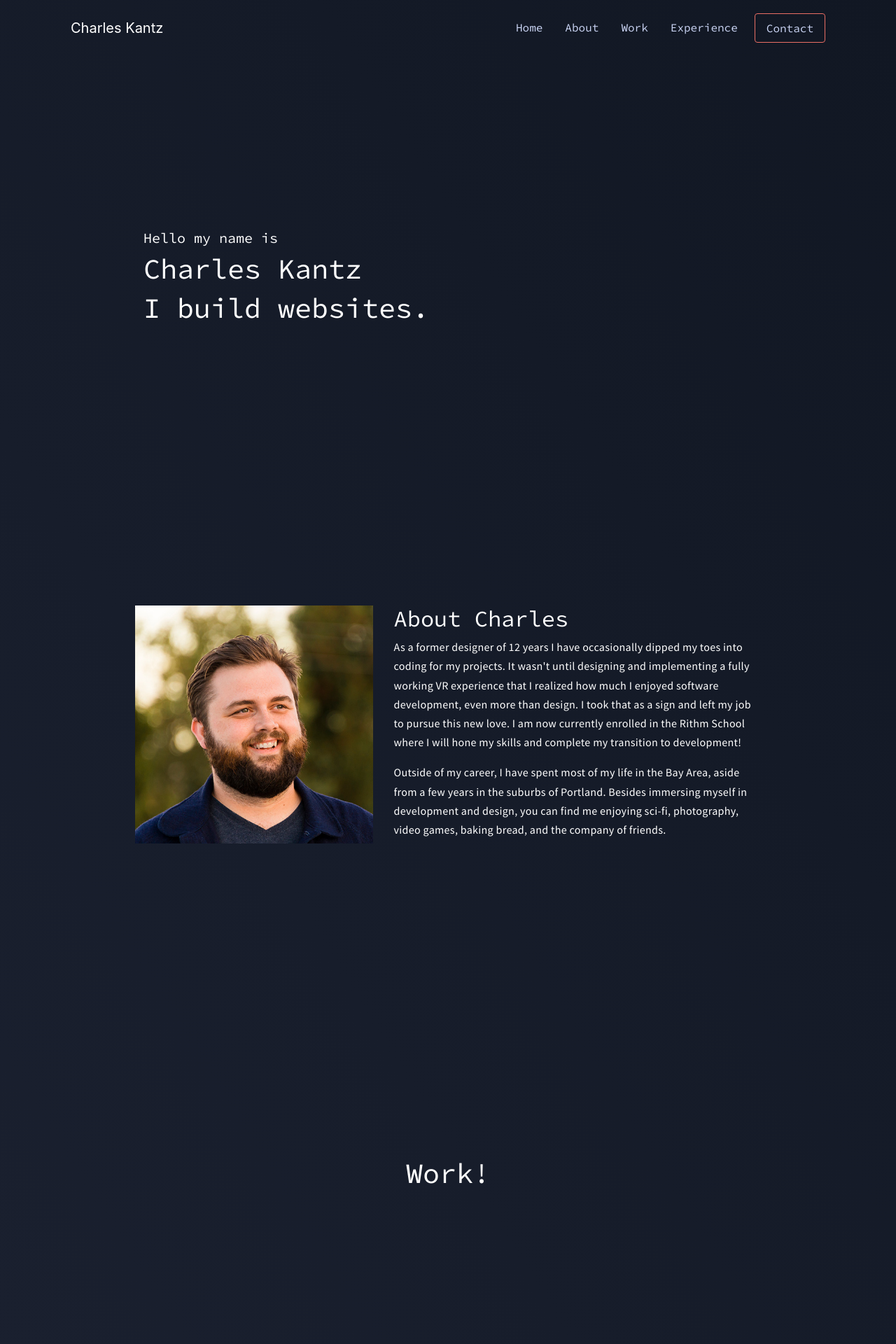
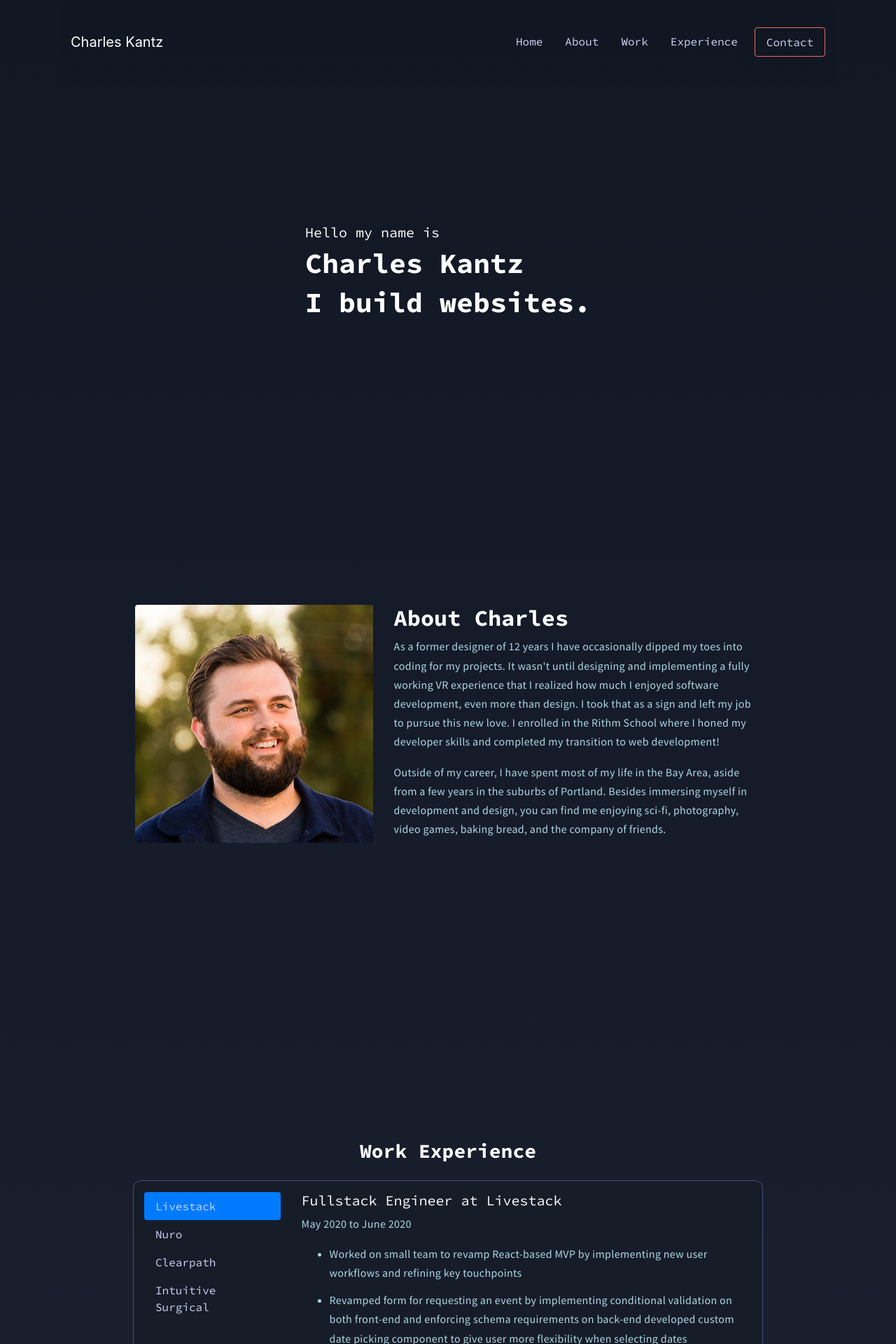
Before and after one commit to charleskantz/personal-site-v02, a React (Create React App) app: page / in a window 1280 px wide. Shown: the top 1920 px of the page at 70% size. Built offline with nearby package versions, Linux system fonts and the light colour scheme.

Commit message:
work data WIP

```diff
--- a/package.json
+++ b/package.json
@@ -9,6 +9,7 @@
     "bootstrap": "^4.5.0",
     "node-sass": "^4.14.1",
     "react": "^16.13.1",
+    "react-bootstrap": "^1.0.1",
     "react-dom": "^16.13.1",
     "react-router-dom": "^5.2.0",
     "react-router-hash-link": "^1.2.2",
--- a/src/About.js
+++ b/src/About.js
@@ -1,25 +1,34 @@
 import React from 'react';
 import selfie from './images/ckantz_portrait_sm.jpg';
+import {
+  Container,
+  Row,
+  Col,
+  Image
+} from 'react-bootstrap';
 
 function About() {
   return (
-    <div id="about" className="sectionContainer container">
-      <div className="row">
-        <div className="col-12 col-md-5 col-lg-4 offset-lg-1">
-          <div className="selfPortrait">
-            <img src={selfie} class="img-fluid" alt="portrait of Charles Kantz" />
-          </div>
-        </div>
-        <div className="col-12 col-md-7 col-lg-6">
-          <h2>About Charles</h2>
+    <Container id="about" className="sectionContainer">
+      <Row>
+        <Col
+          xs={{ span: 8, offset: 2 }}
+          md={{ span: 5, offset: 0}}
+          lg={{ span: 4, offset: 1 }}
+          className="mb-4"
+        >
+          <Image src={selfie} fluid rounded />
+        </Col>
+        <Col md={7} lg={6} >
+        <h2>About Charles</h2>
           <p>
             As a former designer of 12 years I have occasionally dipped
             my toes into coding for my projects. It wasn't until designing
             and implementing a fully working VR experience that I realized
             how much I enjoyed software development, even more than design.
             I took that as a sign and left my job to pursue this new love.
-            I am now currently enrolled in the Rithm School where I will
-            hone my skills and complete my transition to development!
+            I enrolled in the Rithm School where I honed my developer skills
+            and completed my transition to web development!
           </p>
           <p>
             Outside of my career, I have spent most of my life in the Bay
@@ -28,9 +37,9 @@ function About() {
             enjoying sci-fi, photography, video games, baking bread, and
             the company of friends.
           </p>
-        </div>
-      </div>
-    </div>
+        </Col>
+      </Row>
+    </Container>
   )
 }
 
--- a/src/Container.js
+++ b/src/Container.js
@@ -1,5 +1,5 @@
 import React from 'react';
-import Navbar from './Navbar.js'
+import Navigation from './Navigation.js'
 import Home from './Home.js'
 import About from './About.js'
 import Experience from './Experience.js'
@@ -9,7 +9,7 @@ import Contact from './Contact.js'
 function Container() {
   return (
     <div className="container">
-      <Navbar />
+      <Navigation />
       <Home />
       <About />
       <Work />
--- a/src/Home.js
+++ b/src/Home.js
@@ -1,14 +1,17 @@
 import React from 'react';
+import { Container, Row, Col } from 'react-bootstrap';
 
 function Home() {
   return (
-    <div id="home" className="sectionContainer container">
-      <div className="col-10">
+    <Container className="sectionContainer" id="home">
+      <Row>
+        <Col>
         <h5>Hello my name is</h5>
         <h1>Charles Kantz</h1>
         <h1>I build websites.</h1>
-      </div>
-    </div>
+        </Col>
+      </Row>
+    </Container>
   )
 }
 
--- a/src/Navbar.js
+++ /dev/null
@@ -1,29 +0,0 @@
-import React from 'react';
-import * as Scroll from 'react-scroll';
-
-let Link = Scroll.Link;
-let SMOOTH = "easeInOutCubic";
-let DURATION = 1500;
-let DELAY = 0;
-
-function Navbar() {
-  return (
-    <div className="navbar navbar-expand-lg sticky-top navbar-dark navFade">
-      <a className="navbar-brand" href="#home">Charles Kantz</a>
-      <button class="navbar-toggler" type="button" data-toggle="collapse" data-target="#navbarSupportedContent" aria-controls="navbarSupportedContent" aria-expanded="false" aria-label="Toggle navigation">
-        <span class="navbar-toggler-icon"></span>
-      </button>
-      <div className="collapse navbar-collapse justify-content-end" id="navbarNav">
-        <ul className="navbar-nav">
-          <li className="nav-item" ><Link className="nav-link" delay={DELAY} smooth={SMOOTH} duration={DURATION} to="home">Home</Link></li>
-          <li className="nav-item" ><Link className="nav-link" delay={DELAY} smooth={SMOOTH} duration={DURATION} to="about">About</Link></li>
-          <li className="nav-item" ><Link className="nav-link" delay={DELAY} smooth={SMOOTH} duration={DURATION} to="work">Work</Link></li>
-          <li className="nav-item" ><Link className="nav-link" delay={DELAY} smooth={SMOOTH} duration={DURATION} to="experience">Experience</Link></li>
-          <li className="nav-item " ><Link className="nav-link btn btn-outline-primary ml-2" delay={DELAY} smooth={SMOOTH} duration={DURATION} to="contact">Contact</Link></li>
-        </ul>
-      </div>
-    </div>
-  )
-}
-
-export default Navbar;
--- /dev/null
+++ b/src/Navigation.js
@@ -0,0 +1,63 @@
+import React, { useState } from 'react';
+import * as Scroll from 'react-scroll';
+import {
+  Navbar,
+  Collapse,
+  Nav,
+  NavItem,
+} from 'react-bootstrap';
+
+let Link = Scroll.Link;
+
+// Scroll Animation Prefs
+let SMOOTH = "easeInOutCubic";
+let DURATION = 1500;
+let DELAY = 0;
+
+function Navigation() {
+  return (
+    <>
+    <Navbar collapseOnSelect className="py-4 sticky-top navFade" variant="dark" expand="md">
+      <Navbar.Brand href="#home">Charles Kantz</Navbar.Brand>
+      <Navbar.Toggle aria-controls="responsive-navbar-nav" />
+      <Navbar.Collapse id="responsive-navbar-nav">
+        <Nav className="ml-auto">
+          <NavItem>
+            <Link
+              className="nav-link"
+              delay={DELAY}
+              smooth={SMOOTH}
+              duration={DURATION}
+              to="home"
+            >
+              Home
+            </Link>
+          </NavItem>
+          <NavItem>
+            <Link className="nav-link" delay={DELAY} smooth={SMOOTH} duration={DURATION} to="about">
+              About
+            </Link>
+          </NavItem>
+          <NavItem>
+          <Link className="nav-link" delay={DELAY} smooth={SMOOTH} duration={DURATION} to="work">
+            Work
+          </Link>
+          </NavItem>
+          <NavItem>
+          <Link className="nav-link" delay={DELAY} smooth={SMOOTH} duration={DURATION} to="experience">
+            Experience
+          </Link>
+          </NavItem>
+          <NavItem>
+          <Link className="nav-link btn btn-outline-primary ml-2" delay={DELAY} smooth={SMOOTH} duration={DURATION} to="contact">
+            Contact
+          </Link>
+          </NavItem>
+        </Nav>
+      </Navbar.Collapse>
+    </Navbar>
+    </>
+  )
+}
+
+export default Navigation;
--- a/src/Work.js
+++ b/src/Work.js
@@ -1,10 +1,63 @@
 import React from 'react';
+import {
+  Container,
+  Col,
+  Row,
+  Tab,
+  Nav
+} from 'react-bootstrap';
+import workHistory from './utils/workData.js';
+
+
 
 function Work() {
+
+  const generateTabs = workHistory => {
+    return workHistory.map(job => {
+      return (
+        <Nav.Item key={`tab-${job.label}`}>
+          <Nav.Link eventKey={job.label}>{job.company}</Nav.Link>
+        </Nav.Item>
+      )
+    });
+  }
+
+  const generatePanes = workHistory => {
+    return workHistory.map(job => {
+      return (
+        <Tab.Pane key={job.label} eventKey={job.label}>
+          <h5>{job.title} at {job.company}</h5>
+          <p>{job.start_date} to {job.end_date}</p>
+          <ul>
+            {job.bullets.map(bullet => <li>{bullet}</li>)}
+          </ul>
+        </Tab.Pane>
+      )
+    });
+  }
+
   return (
-    <div id="work" className="sectionContainer">
-      <h1>Work!</h1>
-    </div>
+    <Container className="sectionContainer" id="work">
+      <div>
+        <h3 className="text-center mb-4" >Work Experience</h3>
+        <div className="workContainer col-10 offset-1">
+          <Tab.Container id="left-tabs-example" defaultActiveKey="livestack">
+            <Row>
+              <Col sm={12} md={12} lg={{span: 3, offset: 0}} className="mb-4" >
+                <Nav variant="pills" className="flex-column">
+                  {generateTabs(workHistory)}
+                </Nav>
+              </Col>
+              <Col sm={12} md={12} lg={{ span: 9, offset: 0 }}>
+                <Tab.Content>
+                  {generatePanes(workHistory)}
+                </Tab.Content>
+              </Col>
+            </Row>
+          </Tab.Container>
+        </div>
+      </div>
+    </Container>
   )
 }
 
--- a/src/styles/_layout.scss
+++ b/src/styles/_layout.scss
@@ -1,10 +1,10 @@
 body {
   background: rgb(29,35,51);
-  background: linear-gradient(58deg, rgba(29,35,51,1) 0%, rgba(17,23,35,1) 100%);
+  background: linear-gradient(0deg, rgba(29,35,51,1) 0%, rgba(17,23,35,1) 100%);
 }
 
 .sectionContainer {
-  height: 80vh;
+  padding: 200px 0;
   color: white;
   display: flex;
   justify-content: center;
@@ -12,5 +12,19 @@ body {
 }
 
 .navFade {
-  height: 80px;
+  height: 120px;
+  background: rgb(29,35,51);
+  background: linear-gradient(180deg, rgba(17,23,35,1) 0%, rgba(17,23,35,0) 100%);
+  position: absolute;
+  z-index: -100;
+  top: 0;
+  left: 0;
+  right: 0;
 }
+
+.workContainer {
+  padding: 1rem;
+  border: 1px solid rgb(69, 83, 121);
+  border-radius: 12px;
+  background-color: darken($color: rgb(29,35,51), $amount: 3);
+}
--- a/src/styles/_typography.scss
+++ b/src/styles/_typography.scss
@@ -5,17 +5,23 @@
 
 @import url('https://fonts.googleapis.com/css2?family=Source+Sans+Pro&display=swap');
 
-font {
+codeFont {
   font-family: 'Source Code Pro', monospace;
+  color: white;
+}
+
+sansFont {
+  font-family: 'Source Sans Pro', sans-serif;
+  color: lightblue;
 }
 
 h1, h2, h3, h4, h5, h6, .h1, .h2, .h3, .h4, .h5, .h6 {
-  @extend font;
-  font-weight: bold;
+  @extend codeFont;
+  font-weight: bold !important;
 }
 
 h4, h5, h6, .h4, .h5, .h6 {
-  @extend font;
+  @extend codeFont;
   font-weight: normal !important;
 }
 
@@ -23,17 +29,25 @@ h4, h5, h6, .h4, .h5, .h6 {
 .nav-link {
   // React-Scroll's Link does not display pointer
   cursor: pointer;
-  @extend font;
+  @extend codeFont;
   font-weight: normal;
   padding-right: 1rem !important;
   padding-left: 1rem !important;
   color: #CCD6F6 !important;
+  &:hover {
+    color: white !important;
+  }
 }
 
 p {
-  font-family: 'Source Sans Pro', serif;
+  @extend sansFont;
   line-height: 1.7rem;
   letter-spacing: .02rem;
 }
 
+li {
+  @extend p;
+  margin-bottom: .75rem !important;
+}
+
 @import "~bootstrap/scss/bootstrap.scss";
--- a/src/styles/styles.scss
+++ b/src/styles/styles.scss
@@ -13,17 +13,9 @@ html {
 
 body {
   margin: 0;
-  font-family: -apple-system, BlinkMacSystemFont, 'Segoe UI', 'Roboto', 'Oxygen',
-    'Ubuntu', 'Cantarell', 'Fira Sans', 'Droid Sans', 'Helvetica Neue',
-    sans-serif;
   -webkit-font-smoothing: antialiased;
   -moz-osx-font-smoothing: grayscale;
 
 }
 
-code {
-  font-family: source-code-pro, Menlo, Monaco, Consolas, 'Courier New',
-    monospace;
-}
-
 @import "~bootstrap/scss/bootstrap.scss";
--- /dev/null
+++ b/src/utils/workData.js
@@ -0,0 +1,113 @@
+// let singleWorkHistory = {
+//   company: "",
+//   label: "",
+//   start_date: "",
+//   end_date: "",
+//   title: "",
+//   bullets: [
+//     "",
+//     "",
+//     "",
+//     ""
+//   ]
+// }
+
+const workHistory = [
+  {
+    company: "Livestack",
+    label: "livestack",
+    start_date: "May 2020",
+    end_date: "June 2020",
+    title: "Fullstack Engineer",
+    bullets: [
+      "Worked on small team to revamp React-based MVP by implementing new user workflows and refining key touchpoints",
+      "Revamped form for requesting an event by implementing conditional validation on both front-end and enforcing schema requirements on back-end developed custom date picking component to give user more flexibility when selecting dates",
+      "Refined key touchpoints by designing and implementing updated visual styling and responsive layouts for components, giving the end-to-end experience a more polished and professional look"
+    ]
+  },
+  {
+    company: "Nuro",
+    label: "nuro",
+    start_date: "August 2016",
+    end_date: "August 2019",
+    title: "Visual Designer",
+    bullets: [
+      "Oversaw and executed design efforts across the company including branding, web, hardware and software UX design, photography, video, and mobile/VR prototyping",
+      "Planned and developed virtual reality prototype of first product with Unity and C#, designed full end-to-end delivery experience to facilitate investment and partner discussions",
+      "Designed touchpad interaction on vehicle for users to easily identify themselves and retrieve their items",
+      "Regularly partnered with software engineers to implement user-friendly interfaces for proprietary displays, internal tools, and prototype apps to facilitate partner discussions and company operations"
+    ]
+  },
+  {
+    company: "Clearpath",
+    label: "clearpath",
+    start_date: "December 2015",
+    end_date: "July 2016",
+    title: "Art Director",
+    bullets: [
+      "Initiated and developed new branding identity for new division OTTO Motors and revamped logo for Clearpath Robotics, oversaw company transition to new branding",
+      "Directed the design and execution of new OTTO Motors website",
+      "Explored and authored design guidelines for a new dashboard user-interface design"
+    ]
+  },
+  {
+    company: "Intuitive Surgical",
+    label: "isi",
+    start_date: "February 2014",
+    end_date: "December 2015",
+    title: "Senior Visual Designer",
+    bullets: [
+      "Designed and tested new visual status indicators for da Vinci Sp Surgical System, oversaw implementation into final product",
+      "Initiated and designed new interactive reference guide to reduce setup time and errors during surgery",
+      "Headed and executed UI visual design updates for da Vinci Xi Surgical System",
+      "Explored and composed product brand guidelines for da Vinci Xi Surgical System, and produced collateral for product launch"
+    ]
+  }
+
+]
+
+const singleJobData = {
+  featured: false,
+  title: "",
+  company: "",
+  tech: [""],
+  img_link: "",
+  gh_link: "",
+  demo_link: "",
+  description: ""
+};
+
+const jobData = [
+  {
+    featured: true,
+    title: "Neutral Blog",
+    company: "Rithm School",
+    tech: ["Javascript","React", "Redux", "Express"],
+    img_link: "",
+    gh_link: "",
+    demo_link: "",
+    description: "A Medium-like blog where you can create posts, delete posts, leave comments, and delete comments. Uses Redux for state "
+  },
+  {
+    featured: true,
+    title: "Rap Libs",
+    company: "Rithm School",
+    tech: ["Javascript","React"],
+    img_link: "",
+    gh_link: "",
+    demo_link: "",
+    description: ""
+  },
+  {
+    featured: false,
+    title: "Jeopardy",
+    company: "Rithm School",
+    tech: ["Javascript","jQuery", "jService API"],
+    img_link: "",
+    gh_link: "",
+    demo_link: "",
+    description: "A fun Jeopardy-like trivia game, and one of my first Javascript projects. Click on a question mark to reveal a question, then click again to see the answer. Hit the 'Restart' button to get new categories and questions (which are provided by jService API)."
+  },
+];
+
+export default workHistory;
```
Also changed, not shown: 1 other file (tests, documents, lock files or other folders).
